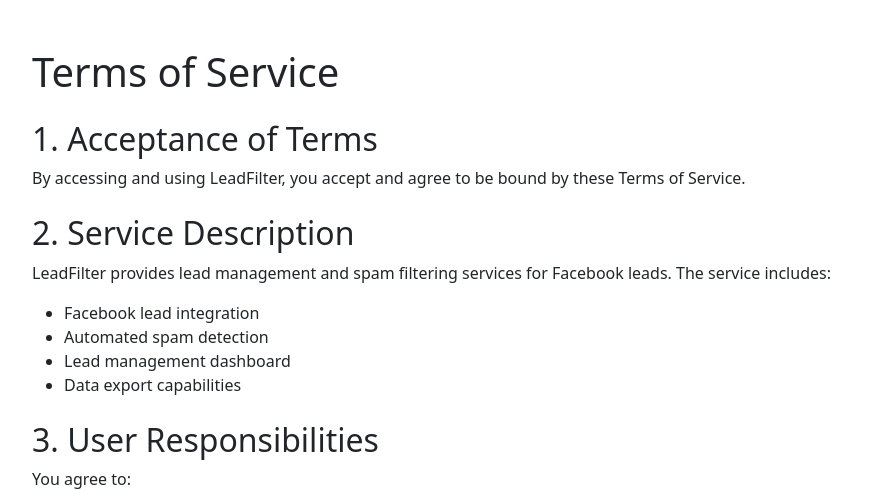
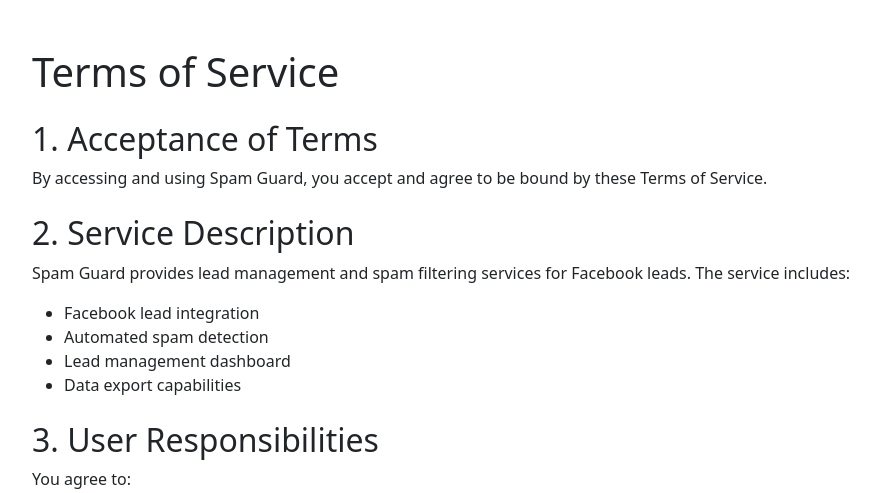
Before and after one commit to vtbell21/leadfilter, a Django app: page /terms/ in a window 1280 px wide. Shown: the top 493 px of the page, without its empty margins (50-930 px from the left). Run offline with Django 5.2, Linux system fonts and the light colour scheme; parts of the project's set-up code (start-up, migrations or seed data) failed here and were passed over.

Commit message:
Update /terms page: replace all references to LeadFilter with Spam Guard

```diff
--- a/leads/templates/leads/terms.html
+++ b/leads/templates/leads/terms.html
@@ -3,7 +3,7 @@
 <head>
     <meta charset="UTF-8">
     <meta name="viewport" content="width=device-width, initial-scale=1.0">
-    <title>Terms of Service - LeadFilter</title>
+    <title>Terms of Service - Spam Guard</title>
     <link href="https://cdn.jsdelivr.net/npm/bootstrap@5.3.0/dist/css/bootstrap.min.css" rel="stylesheet">
 </head>
 <body>
@@ -12,12 +12,12 @@
 
         <div class="mb-4">
             <h2>1. Acceptance of Terms</h2>
-            <p>By accessing and using LeadFilter, you accept and agree to be bound by these Terms of Service.</p>
+            <p>By accessing and using Spam Guard, you accept and agree to be bound by these Terms of Service.</p>
         </div>
 
         <div class="mb-4">
             <h2>2. Service Description</h2>
-            <p>LeadFilter provides lead management and spam filtering services for Facebook leads. The service includes:</p>
+            <p>Spam Guard provides lead management and spam filtering services for Facebook leads. The service includes:</p>
             <ul>
                 <li>Facebook lead integration</li>
                 <li>Automated spam detection</li>
```
